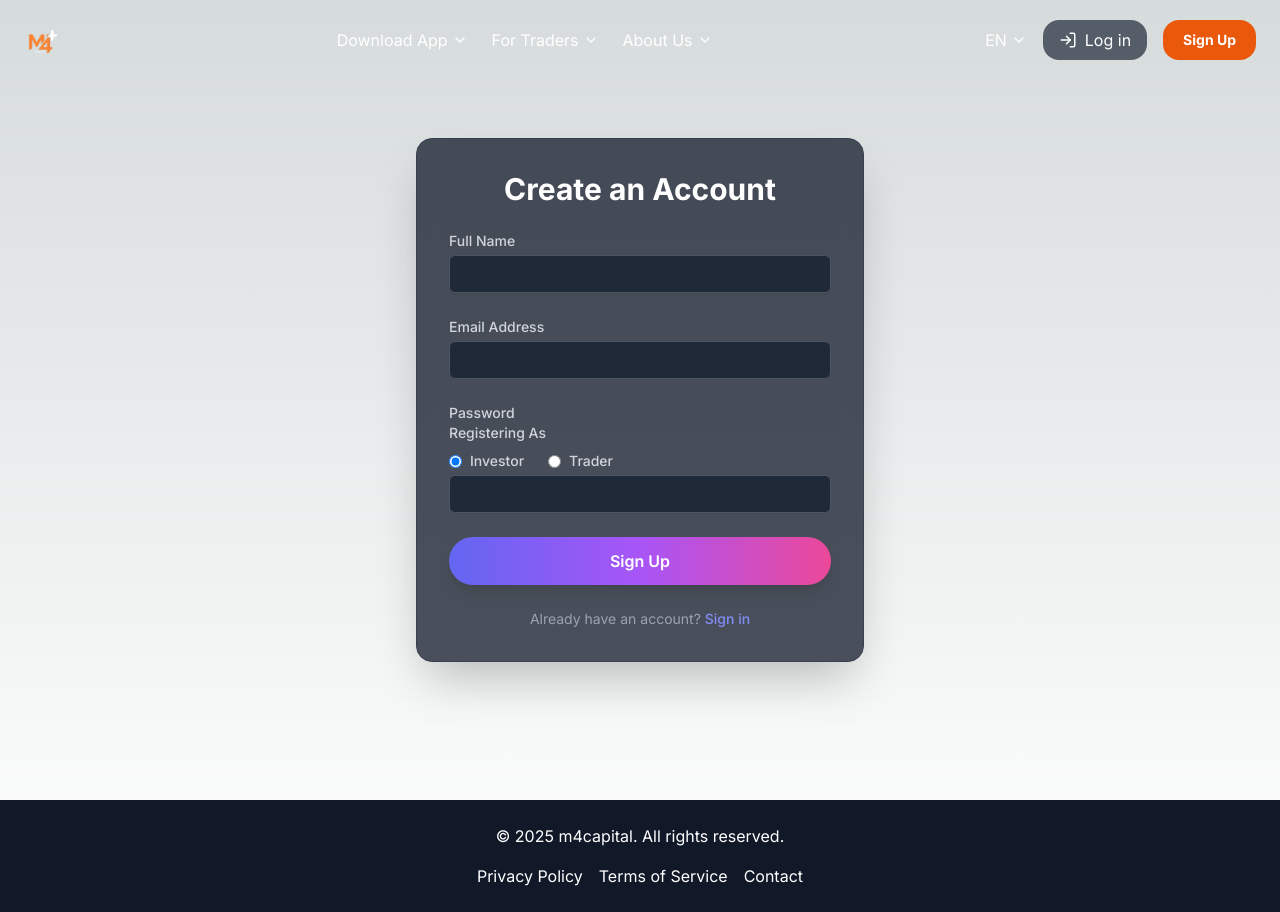
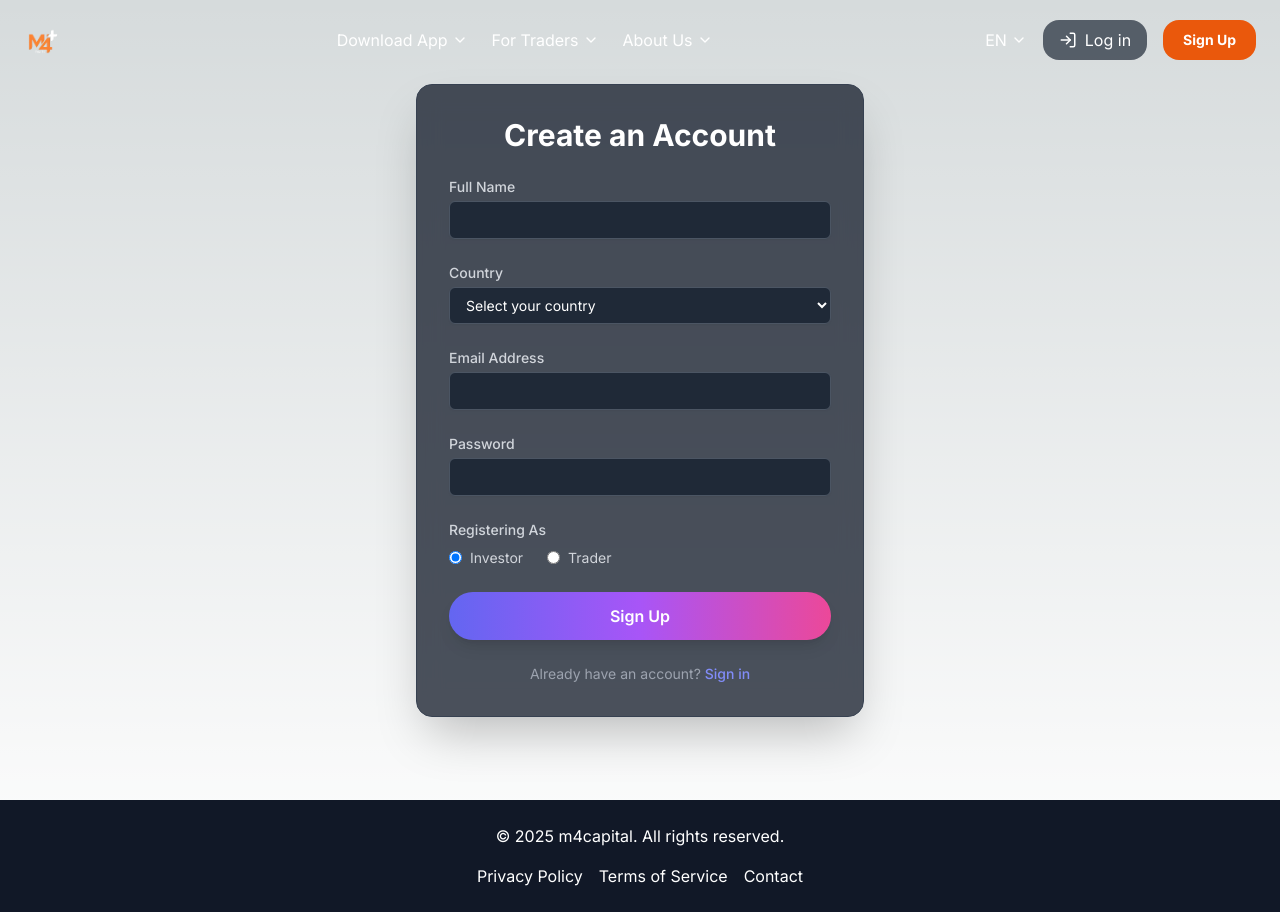
Before and after one commit to shangme65/m4capital, a Next.js app: page /signup in a window 1280 px wide. Built offline with nearby package versions, Linux system fonts and the light colour scheme.

Commit message:
signup: add country select; move role selector below password; API/db: add optional country to User; extend NextAuth types

```diff
--- a/src/app/(auth)/signup/page.tsx
+++ b/src/app/(auth)/signup/page.tsx
@@ -10,6 +10,7 @@ export default function SignUpPage() {
   const [email, setEmail] = useState("");
   const [password, setPassword] = useState("");
   const [accountType, setAccountType] = useState("INVESTOR");
+  const [country, setCountry] = useState("");
   const [error, setError] = useState("");
   const router = useRouter();
 
@@ -23,7 +24,7 @@ export default function SignUpPage() {
         headers: {
           "Content-Type": "application/json",
         },
-        body: JSON.stringify({ name, email, password, accountType }),
+        body: JSON.stringify({ name, email, password, accountType, country }),
       });
 
       if (res.ok) {
@@ -64,6 +65,42 @@ export default function SignUpPage() {
         </div>
         <div>
           <label
+            htmlFor="country"
+            className="block text-sm font-medium text-gray-300"
+          >
+            Country
+          </label>
+          <select
+            id="country"
+            name="country"
+            required
+            value={country}
+            onChange={(e) => setCountry(e.target.value)}
+            className="mt-1 block w-full px-3 py-2 bg-gray-800 border border-gray-600 rounded-md text-white shadow-sm focus:outline-none focus:ring-indigo-500 focus:border-indigo-500 sm:text-sm"
+          >
+            <option value="" disabled>
+              Select your country
+            </option>
+            <option value="US">United States</option>
+            <option value="GB">United Kingdom</option>
+            <option value="CA">Canada</option>
+            <option value="AU">Australia</option>
+            <option value="DE">Germany</option>
+            <option value="FR">France</option>
+            <option value="NG">Nigeria</option>
+            <option value="ZA">South Africa</option>
+            <option value="IN">India</option>
+            <option value="SG">Singapore</option>
+            <option value="BR">Brazil</option>
+            <option value="JP">Japan</option>
+            <option value="CN">China</option>
+            <option value="MX">Mexico</option>
+            <option value="ES">Spain</option>
+            <option value="IT">Italy</option>
+          </select>
+        </div>
+        <div>
+          <label
             htmlFor="email"
             className="block text-sm font-medium text-gray-300"
           >
@@ -86,6 +123,19 @@ export default function SignUpPage() {
             className="block text-sm font-medium text-gray-300"
           >
             Password
+          </label>
+          <input
+            id="password"
+            name="password"
+            type="password"
+            autoComplete="new-password"
+            required
+            value={password}
+            onChange={(e) => setPassword(e.target.value)}
+            className="mt-1 block w-full px-3 py-2 bg-gray-800 border border-gray-600 rounded-md text-white shadow-sm focus:outline-none focus:ring-indigo-500 focus:border-indigo-500 sm:text-sm"
+          />
+        </div>
+        <div>
           <fieldset>
             <legend className="block text-sm font-medium text-gray-300 mb-2">
               Registering As
@@ -115,17 +165,6 @@ export default function SignUpPage() {
               </label>
             </div>
           </fieldset>
-          </label>
-          <input
-            id="password"
-            name="password"
-            type="password"
-            autoComplete="new-password"
-            required
-            value={password}
-            onChange={(e) => setPassword(e.target.value)}
-            className="mt-1 block w-full px-3 py-2 bg-gray-800 border border-gray-600 rounded-md text-white shadow-sm focus:outline-none focus:ring-indigo-500 focus:border-indigo-500 sm:text-sm"
-          />
         </div>
         <div>
           <AnimatedButton type="submit" text="Sign Up" className="w-full" />
--- a/src/app/api/auth/signup/route.ts
+++ b/src/app/api/auth/signup/route.ts
@@ -4,7 +4,7 @@ import bcrypt from "bcrypt";
 
 export async function POST(req: Request) {
   try {
-    const { name, email, password, accountType } = await req.json();
+    const { name, email, password, accountType, country } = await req.json();
 
     if (!name || !email || !password) {
       return new NextResponse("Missing fields", { status: 400 });
@@ -28,15 +28,17 @@ export async function POST(req: Request) {
     const hashedPassword = await bcrypt.hash(password, 10);
 
     const user = await prisma.user.create({
+      // Cast to any to allow optional 'country' before migration is applied across all environments
       data: {
         name,
         email,
         password: hashedPassword,
         accountType: normalizedAccountType,
+        country: country || undefined,
         portfolio: {
           create: {},
         },
-      },
+      } as any,
     });
 
     return NextResponse.json(user);
--- a/src/types/next-auth.d.ts
+++ b/src/types/next-auth.d.ts
@@ -10,12 +10,14 @@ declare module "next-auth" {
       id: string;
       role: string;
       accountType?: string;
+      country?: string | null;
     } & DefaultSession["user"];
   }
 
   interface User {
     role: string;
     accountType?: string;
+    country?: string | null;
   }
 }
 
@@ -26,5 +28,6 @@ declare module "next-auth/jwt" {
     id: string;
     role: string;
     accountType?: string;
+    country?: string | null;
   }
 }
```
Also changed, not shown: 1 other file (tests, documents, lock files or other folders). Lines whose indentation alone changed are shown as unchanged.
